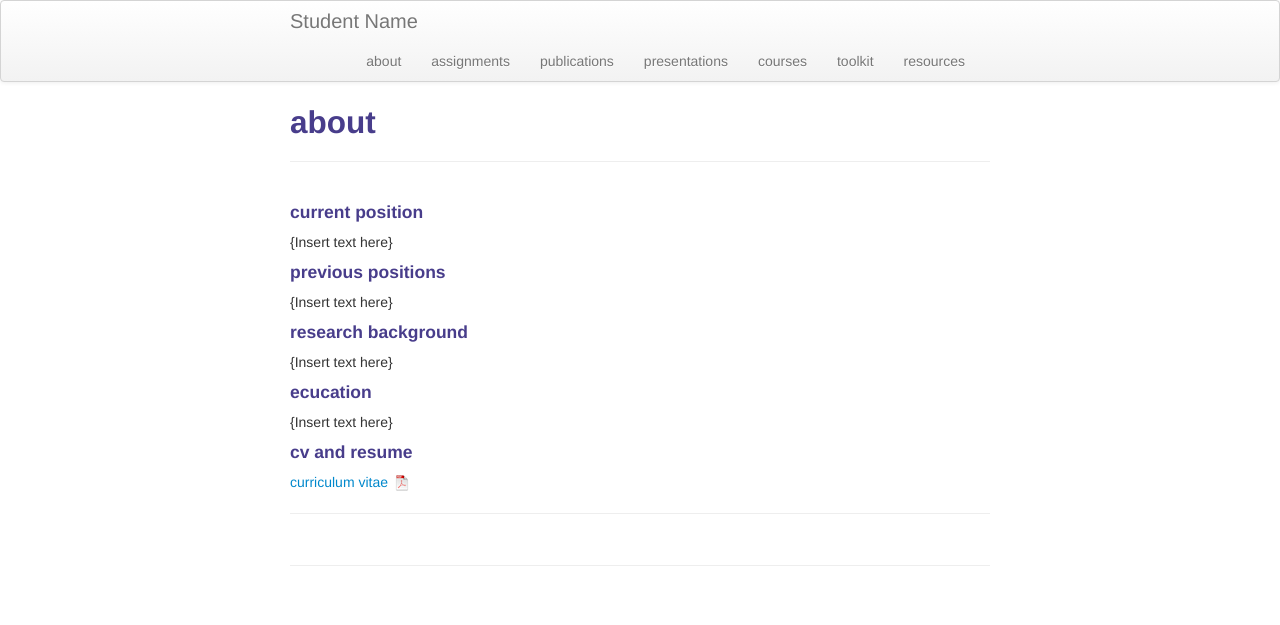
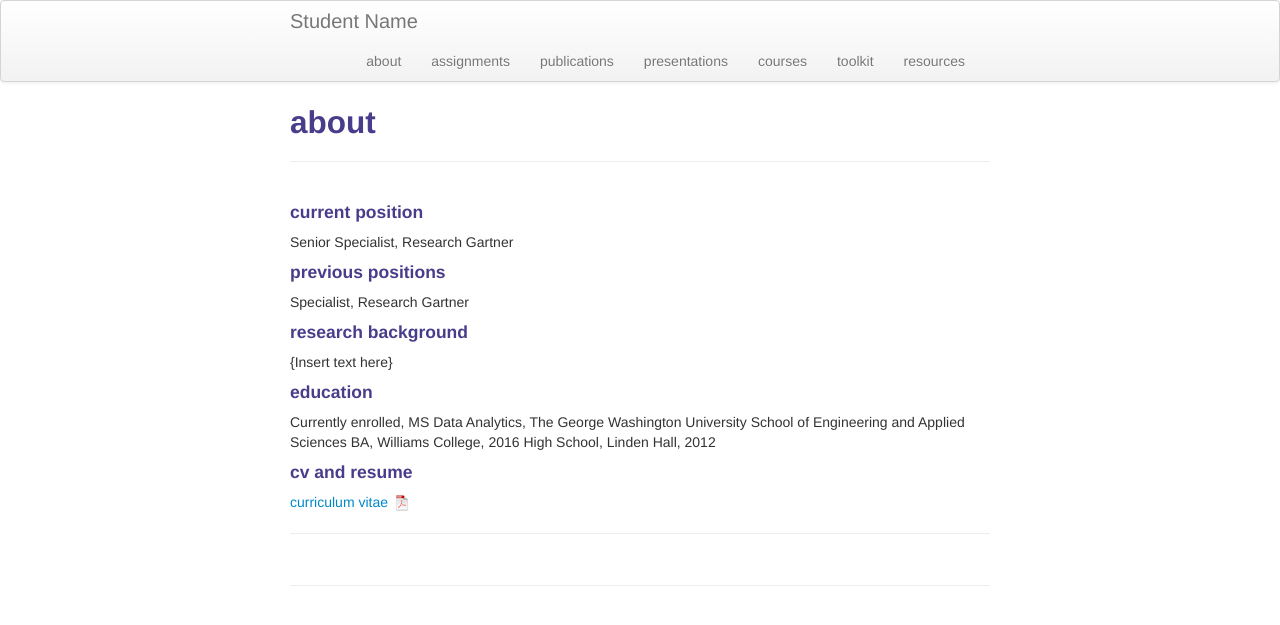
Before and after one commit to alsilbert/alsilbert.github.io, a Jekyll site: the page built from pages/about.md, in a window 1280 px wide. Shown: the top 625 px of the page. Built offline with Jekyll 4.4.1, drawn with Linux system fonts in a browser that asks for light colours.

Commit message:
Update about.md

```diff
--- a/pages/about.md
+++ b/pages/about.md
@@ -5,19 +5,23 @@
 ---
 
 #### <a name="currentposition"></a>current position
-{Insert text here}
+Senior Specialist, Research
+Gartner
 
 
 #### <a name="previousposition"></a>previous positions
-{Insert text here}
+Specialist, Research
+Gartner
 
 
 #### <a name="researchbackground"></a>research background
 {Insert text here}
 
 
-#### <a name="education"></a>ecucation
-{Insert text here}
+#### <a name="education"></a>education
+Currently enrolled, MS Data Analytics, The George Washington University School of Engineering and Applied Sciences
+BA, Williams College, 2016
+High School, Linden Hall, 2012
 
 
 #### <a name="cvandresume"></a>cv and resume
```
